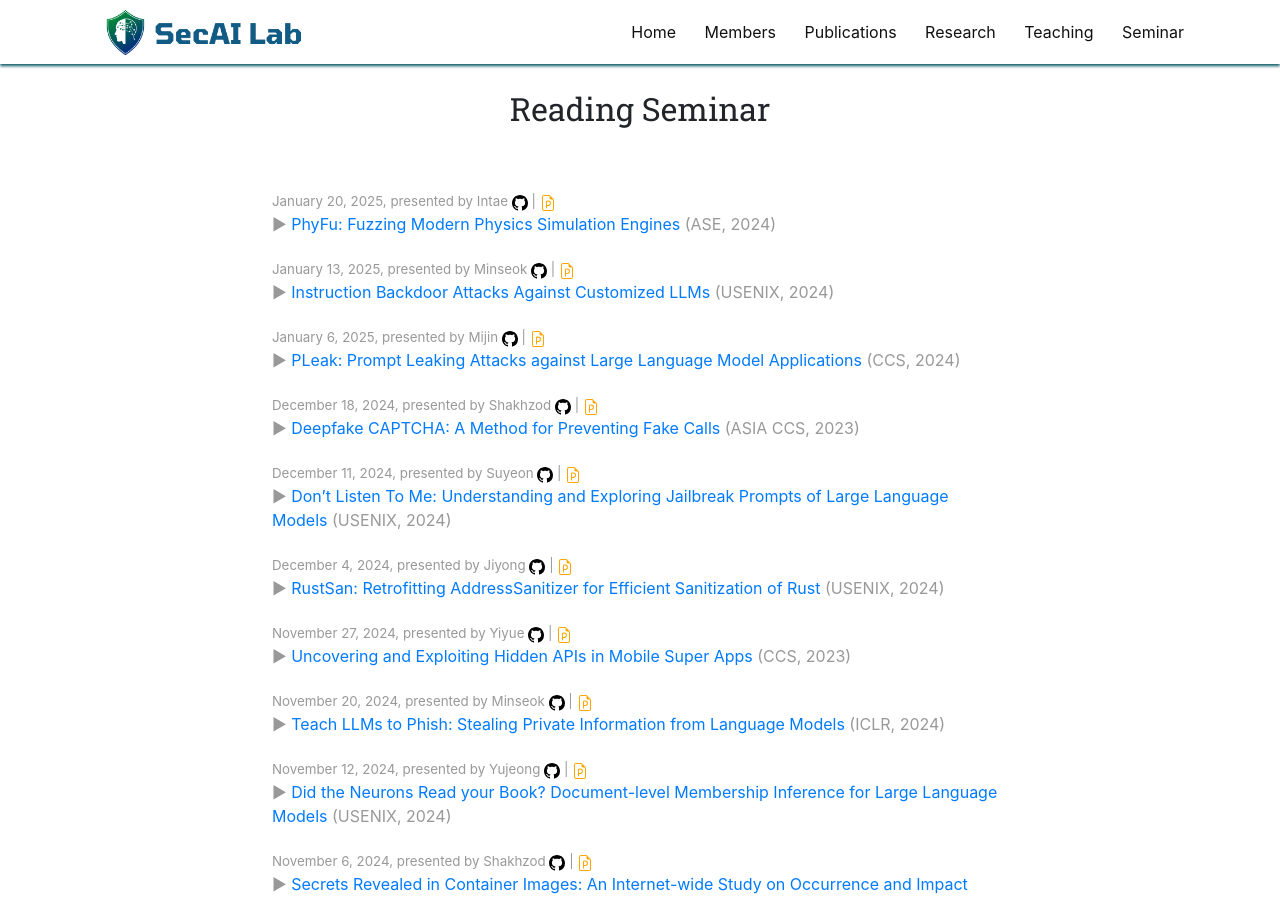
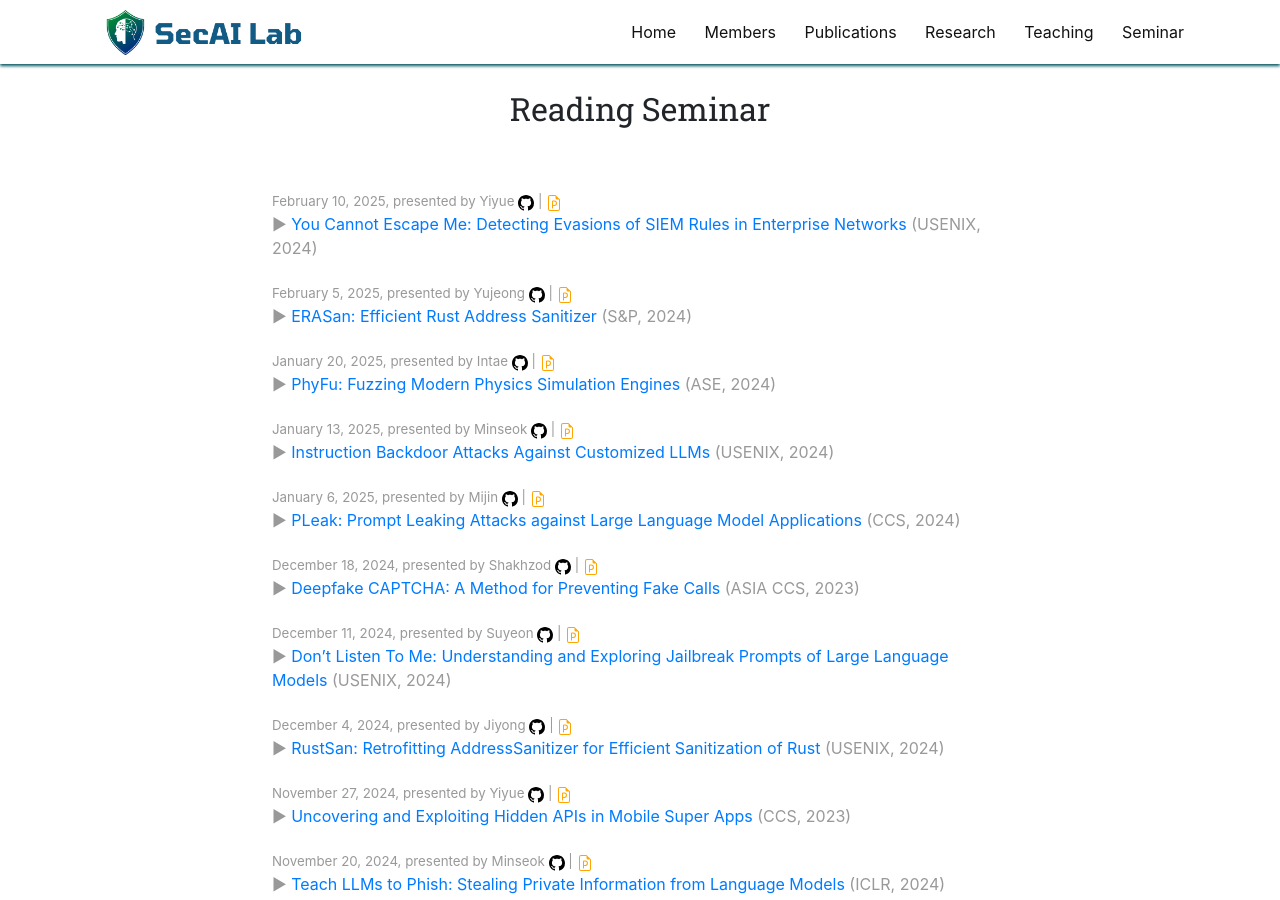
Before and after one commit to SecAI-Lab/secai-lab.github.io, a Jekyll site: the page built from pages/seminar.md, in a window 1280 px wide and 900 px high. Built offline with Jekyll 4.4.1, drawn with Linux system fonts in a browser that asks for light colours; nearby versions of some CDN libraries.

Commit message:
Update readings.yml

```diff
--- a/_data/readings.yml
+++ b/_data/readings.yml
@@ -1,3 +1,23 @@
+- title: "You Cannot Escape Me: Detecting Evasions of SIEM Rules in Enterprise Networks"
+  link: ""
+  ppt_link: ""
+  code_link: ""
+  presenter: Yiyue
+  conference: USENIX
+  date: 2025.02.10
+  pub_year: 2024
+  discussion: "(Discussion) "
+
+- title: "ERASan: Efficient Rust Address Sanitizer"
+  link: ""
+  ppt_link: ""
+  code_link: ""
+  presenter: Yujeong
+  conference: S&P
+  date: 2025.02.05
+  pub_year: 2024
+  discussion: "(Discussion) "
+
 - title: "PhyFu: Fuzzing Modern Physics Simulation Engines"
   link: "https://dl.acm.org/doi/10.1109/ASE56229.2023.00054"
   ppt_link: "https://drive.google.com/file/d/1D_wHVyIB1BAH0oyfunFnVujH4BBPIKga/view?usp=sharing"
```
